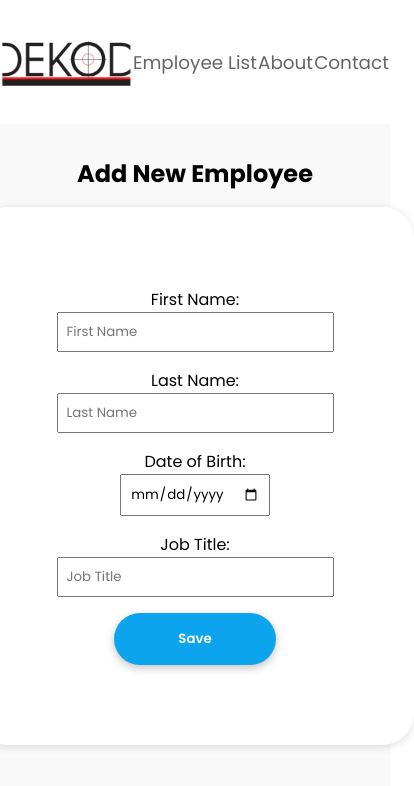
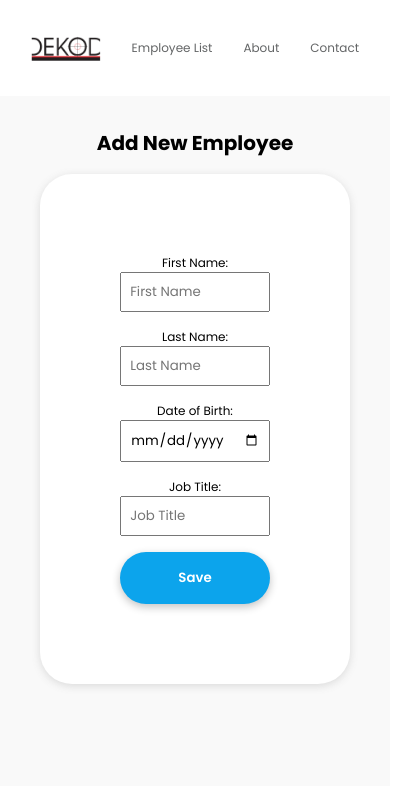
Before and after one commit to marin-rados/dekod-app, a React (Vite) app: page /employee/new in a window 390 px wide. Shown: the top 786 px of the page, 414 px wide, since content can reach past the window. Built offline with nearby package versions, Linux system fonts and the light colour scheme.

Commit message:
implement responsive styling to pages and components

```diff
--- a/src/components/header.tsx
+++ b/src/components/header.tsx
@@ -9,7 +9,6 @@ const Header = () => {
         className="header__logo"
         onClick={() => navigate("/")}
         src={logoImg}
-        height={60}
         alt="Logo Image"
       />
       <p className="header__link" onClick={() => navigate("/")}>
--- a/src/pages/addEmployee.tsx
+++ b/src/pages/addEmployee.tsx
@@ -69,10 +69,12 @@ const AddEmployee = ({ isEdit }: Props) => {
 
   return (
     <div className="add">
-      <h2>{isEdit ? "Edit Employee" : "Add New Employee"}</h2>
+      <h1 className="add__title">
+        {isEdit ? "Edit Employee" : "Add New Employee"}
+      </h1>
       <form className="add__form" onSubmit={handleSubmit}>
         <div className="add__form__input">
-          <label>First Name:</label>
+          <label className="add__form__input__label">First Name:</label>
           <input
             className="form-inputs"
             type="text"
@@ -84,7 +86,7 @@ const AddEmployee = ({ isEdit }: Props) => {
           />
         </div>
         <div className="add__form__input">
-          <label>Last Name:</label>
+          <label className="add__form__input__label">Last Name:</label>
           <input
             className="form-inputs"
             type="text"
@@ -96,7 +98,7 @@ const AddEmployee = ({ isEdit }: Props) => {
           />
         </div>
         <div className="add__form__input">
-          <label>Date of Birth:</label>
+          <label className="add__form__input__label">Date of Birth:</label>
           <input
             className="form-inputs"
             type="date"
@@ -112,7 +114,7 @@ const AddEmployee = ({ isEdit }: Props) => {
           {dateError && <span className="error">{dateError}</span>}
         </div>
         <div className="add__form__input">
-          <label>Job Title:</label>
+          <label className="add__form__input__label">Job Title:</label>
           <input
             className="form-inputs"
             type="text"
--- a/src/pages/homePage.tsx
+++ b/src/pages/homePage.tsx
@@ -60,12 +60,7 @@ const HomePage = () => {
           onClick={() => navigate("/employee/new")}
           className="intro__btn"
         >
-          <img
-            className="intro__btn__plus"
-            height={25}
-            src={plusIcon}
-            alt="Add Icon"
-          />
+          <img className="intro__btn__plus" src={plusIcon} alt="Add Icon" />
           Add New Employee
         </button>
       </div>
@@ -152,10 +147,8 @@ const HomePage = () => {
                 <td className="employee__info">{employee.id}</td>
                 <td className="employee__info">
                   <img
-                    className="employee__img"
+                    className="employee__info__img"
                     src={personImg}
-                    height={50}
-                    width={50}
                     alt="Employee"
                   />
                 </td>
--- a/src/pages/noMatch.tsx
+++ b/src/pages/noMatch.tsx
@@ -1,4 +1,8 @@
 const NoMatch = () => {
-  return <>404 Not Found</>;
+  return (
+    <div className="no-match">
+      <p className="no-match__message">404 Not Found</p>
+    </div>
+  );
 };
 export default NoMatch;
--- a/src/styles/components/header.scss
+++ b/src/styles/components/header.scss
@@ -5,10 +5,17 @@
   padding: 2rem 0rem;
   color: var(--color-grey-800);
   &__logo {
+    height: 4rem;
     cursor: pointer;
     transition: all 100ms ease;
     &:hover {
       transform: scale(1.1);
+    }
+    @media only screen and (max-width: 650px) {
+      height: 3rem;
+    }
+    @media only screen and (max-width: 500px) {
+      height: 2rem;
     }
   }
   &__link {
@@ -18,5 +25,11 @@
     &:hover {
       color: black;
     }
+    @media only screen and (max-width: 500px) {
+      font-size: 1rem;
+    }
+    @media only screen and (max-width: 400px) {
+      font-size: 0.75rem;
+    }
   }
 }
--- a/src/styles/components/searchInput.scss
+++ b/src/styles/components/searchInput.scss
@@ -10,6 +10,12 @@
   cursor: pointer;
   &__icon {
     height: 2rem;
+    @media only screen and (max-width: 700px) {
+      height: 1.5rem;
+    }
+    @media only screen and (max-width: 600px) {
+      height: 1rem;
+    }
   }
   &__input {
     background-color: var(--color-grey-400);
@@ -19,9 +25,18 @@
     &::placeholder {
       color: var(--color-grey-800);
       font-size: 1rem;
+      @media only screen and (max-width: 500px) {
+        color: transparent;
+      }
     }
     &:focus {
       outline: none;
     }
+    @media only screen and (max-width: 600px) {
+      padding: 0.5rem;
+    }
+  }
+  @media only screen and (max-width: 450px) {
+    border-radius: var(--border-circle);
   }
 }
--- a/src/styles/pages/addEmployee.scss
+++ b/src/styles/pages/addEmployee.scss
@@ -7,6 +7,15 @@
   background-color: var(--color-grey-200);
   gap: 1rem 0rem;
   padding: 2rem;
+  &__title {
+    font-weight: bold;
+    @media only screen and (max-width: 700px) {
+      font-size: 1.5rem;
+    }
+    @media only screen and (max-width: 400px) {
+      font-size: 1.25rem;
+    }
+  }
   &__form {
     box-shadow: rgba(99, 99, 99, 0.2) 0px 2px 8px 0px;
     display: flex;
@@ -18,12 +27,20 @@
     gap: 1rem;
     background-color: var(--color-white);
     border-radius: var(--border-round);
+    @media only screen and (max-width: 400px) {
+      width: 95%;
+    }
     &__input {
       width: 100%;
       display: flex;
       align-items: center;
       justify-content: center;
       flex-direction: column;
+      &__label {
+        @media only screen and (max-width: 400px) {
+          font-size: 0.75rem;
+        }
+      }
     }
     &__btn {
       box-shadow: rgba(0, 0, 0, 0.24) 0px 3px 8px;
@@ -41,10 +58,19 @@
       &:hover {
         background-color: var(--color-blue-600);
       }
+      @media only screen and (max-width: 400px) {
+        width: 100%;
+        padding: 1rem 3rem;
+      }
+      @media only screen and (max-width: 350px) {
+        width: 100%;
+        padding: 1rem 2rem;
+      }
     }
   }
 }
 
 .form-inputs {
+  width: 100%;
   padding: 0.5rem;
 }
--- a/src/styles/pages/homePage.scss
+++ b/src/styles/pages/homePage.scss
@@ -17,6 +17,15 @@
   width: 90%;
   &__title {
     font-size: 2.5rem;
+    @media only screen and (max-width: 900px) {
+      font-size: 2rem;
+    }
+    @media only screen and (max-width: 600px) {
+      font-size: 1.5rem;
+    }
+    @media only screen and (max-width: 500px) {
+      font-size: 1rem;
+    }
   }
   &__btn {
     box-shadow: rgba(0, 0, 0, 0.24) 0px 3px 8px;
@@ -35,7 +44,26 @@
       background-color: var(--color-blue-600);
     }
     &__plus {
+      height: 2rem;
       margin-right: 1rem;
+      @media only screen and (max-width: 900px) {
+        height: 1.5rem;
+      }
+      @media only screen and (max-width: 650px) {
+        height: 1.25rem;
+      }
+    }
+    @media only screen and (max-width: 900px) {
+      padding: 1rem 1.5rem;
+    }
+    @media only screen and (max-width: 600px) {
+      padding: 0.75rem 1rem;
+      font-size: 0.75rem;
+    }
+    @media only screen and (max-width: 500px) {
+      padding: 0.5rem;
+      font-size: 0.5rem;
+      font-weight: 400;
     }
   }
 }
@@ -46,6 +74,7 @@
   background-color: var(--color-white);
   width: 90%;
   border-radius: var(--border-round);
+  overflow: hidden;
 }
 
 .filtering {
@@ -60,10 +89,22 @@
     justify-content: center;
     &__label {
       margin-right: 1rem;
+      @media only screen and (max-width: 650px) {
+        font-size: 0.75rem;
+        margin-right: 0.5rem;
+      }
+      @media only screen and (max-width: 500px) {
+        font-size: 0.5rem;
+        margin-right: 0rem;
+      }
     }
     &__select {
       padding: 0.5rem;
       border-radius: var(--border-xs);
+      @media only screen and (max-width: 500px) {
+        padding: 0rem;
+        width: 50%;
+      }
     }
   }
 }
@@ -74,6 +115,7 @@
   border-collapse: collapse;
   color: var(--color-grey-800);
   &__header {
+    width: 100%;
     background-color: var(--color-grey-200);
     &__tags {
       text-align: left;
@@ -82,6 +124,20 @@
         font-weight: 500;
         line-height: 1rem;
         padding: 1.5rem;
+        @media only screen and (max-width: 900px) {
+          padding: 1rem;
+        }
+        @media only screen and (max-width: 780px) {
+          padding: 0rem;
+        }
+        @media only screen and (max-width: 650px) {
+          padding: 0rem;
+          font-size: 0.75rem;
+        }
+        @media only screen and (max-width: 450px) {
+          padding: 0rem;
+          font-size: 0.5rem;
+        }
       }
     }
   }
@@ -99,6 +155,20 @@
   &__title {
     margin-right: 0.5rem;
     font-weight: 500;
+    @media only screen and (max-width: 900px) {
+      padding: 1rem;
+    }
+    @media only screen and (max-width: 780px) {
+      padding: 0rem;
+    }
+    @media only screen and (max-width: 650px) {
+      padding: 0rem;
+      font-size: 0.75rem;
+    }
+    @media only screen and (max-width: 450px) {
+      padding: 0rem;
+      font-size: 0.5rem;
+    }
   }
   &:hover {
     color: black;
@@ -106,6 +176,7 @@
 }
 
 .employee {
+  width: 100%;
   border-bottom: 2px solid rgba(242, 243, 247, 255);
   cursor: pointer;
   transition: background-color 100ms ease-in;
@@ -113,13 +184,36 @@
     background-color: var(--color-grey-400);
   }
   &__info {
-    font-size: 500;
     padding: 1.5rem;
-  }
-  &__img {
-    border-radius: var(--border-sm);
-    object-fit: cover;
-    object-position: center;
+    &__img {
+      height: 4rem;
+      border-radius: var(--border-sm);
+      object-fit: cover;
+      object-position: center;
+      @media only screen and (max-width: 780px) {
+        height: 3rem;
+      }
+      @media only screen and (max-width: 650px) {
+        height: 2rem;
+      }
+      @media only screen and (max-width: 450px) {
+        height: 1.5rem;
+      }
+    }
+    @media only screen and (max-width: 900px) {
+      padding: 1rem;
+    }
+    @media only screen and (max-width: 780px) {
+      padding: 0rem;
+    }
+    @media only screen and (max-width: 650px) {
+      padding: 0rem;
+      font-size: 0.75rem;
+    }
+    @media only screen and (max-width: 450px) {
+      padding: 0rem;
+      font-size: 0.5rem;
+    }
   }
 }
 
@@ -155,5 +249,11 @@
     &:hover {
       transform: scale(1.1);
     }
+    @media only screen and (max-width: 600px) {
+      padding: 0.5rem 0.8rem;
+    }
+    @media only screen and (max-width: 400px) {
+      padding: 0rem;
+    }
   }
 }
--- a/src/styles/pages/noMatch.scss
+++ b/src/styles/pages/noMatch.scss
@@ -0,0 +1,23 @@
+.no-match {
+  height: 100vh;
+  display: flex;
+  justify-content: center;
+  padding-top: 10rem;
+  width: 100%;
+  @media only screen and (max-width: 700px) {
+    padding-top: 5rem;
+  }
+  @media only screen and (max-width: 500px) {
+    padding-top: 2rem;
+  }
+  &__message {
+    font-size: 2rem;
+    font-weight: bold;
+    @media only screen and (max-width: 600px) {
+      font-size: 1.5rem;
+    }
+    @media only screen and (max-width: 400px) {
+      font-size: 1rem;
+    }
+  }
+}
--- a/src/styles/style.scss
+++ b/src/styles/style.scss
@@ -7,7 +7,6 @@
   --color-white: #fff;
   --color-blue-400: #0ca4ec;
   --color-blue-600: #0f80b4;
-  --color-teal: #3b7e95;
 
   //BORDER SIZES
   --border-circle: 50rem;
```
